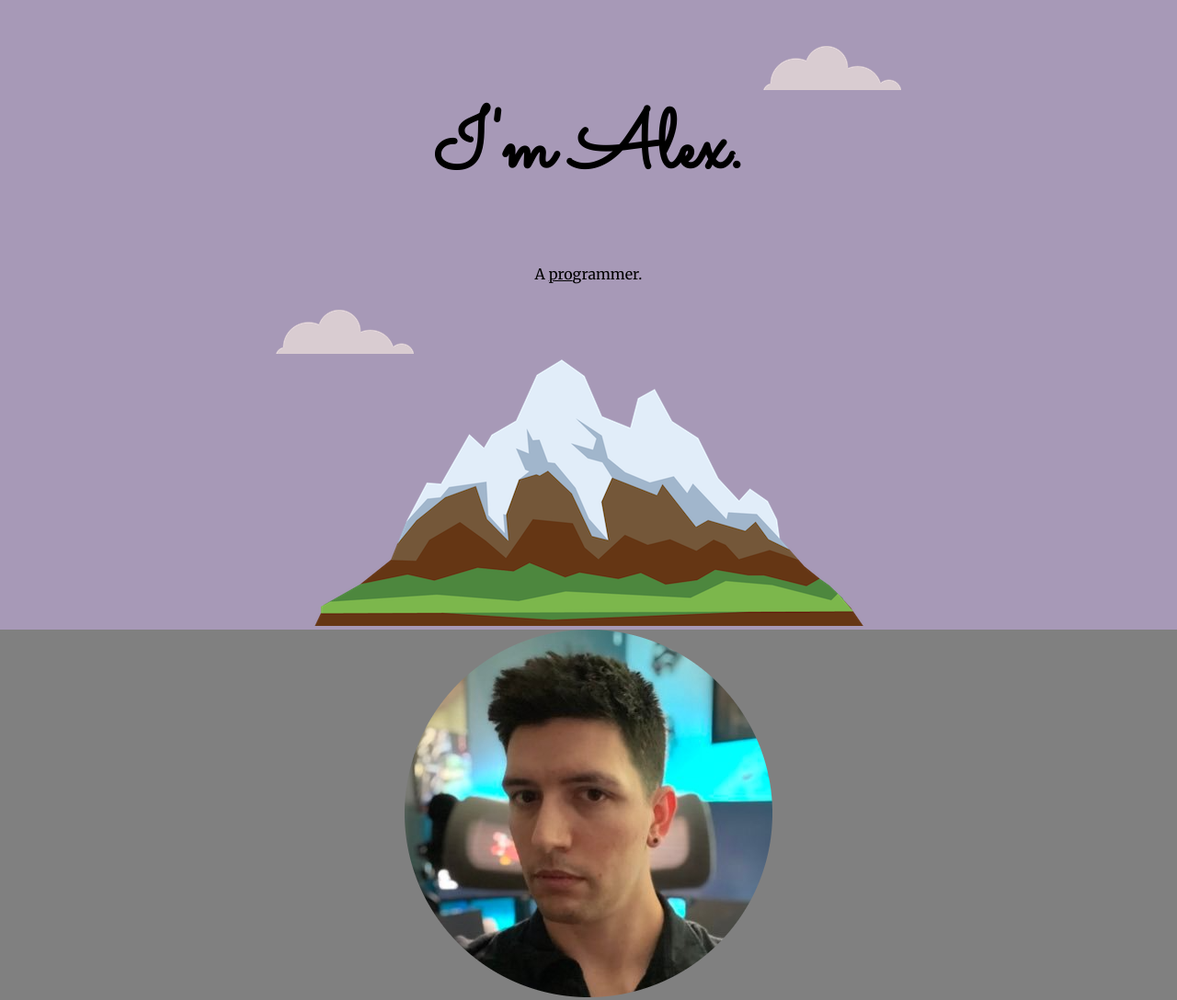
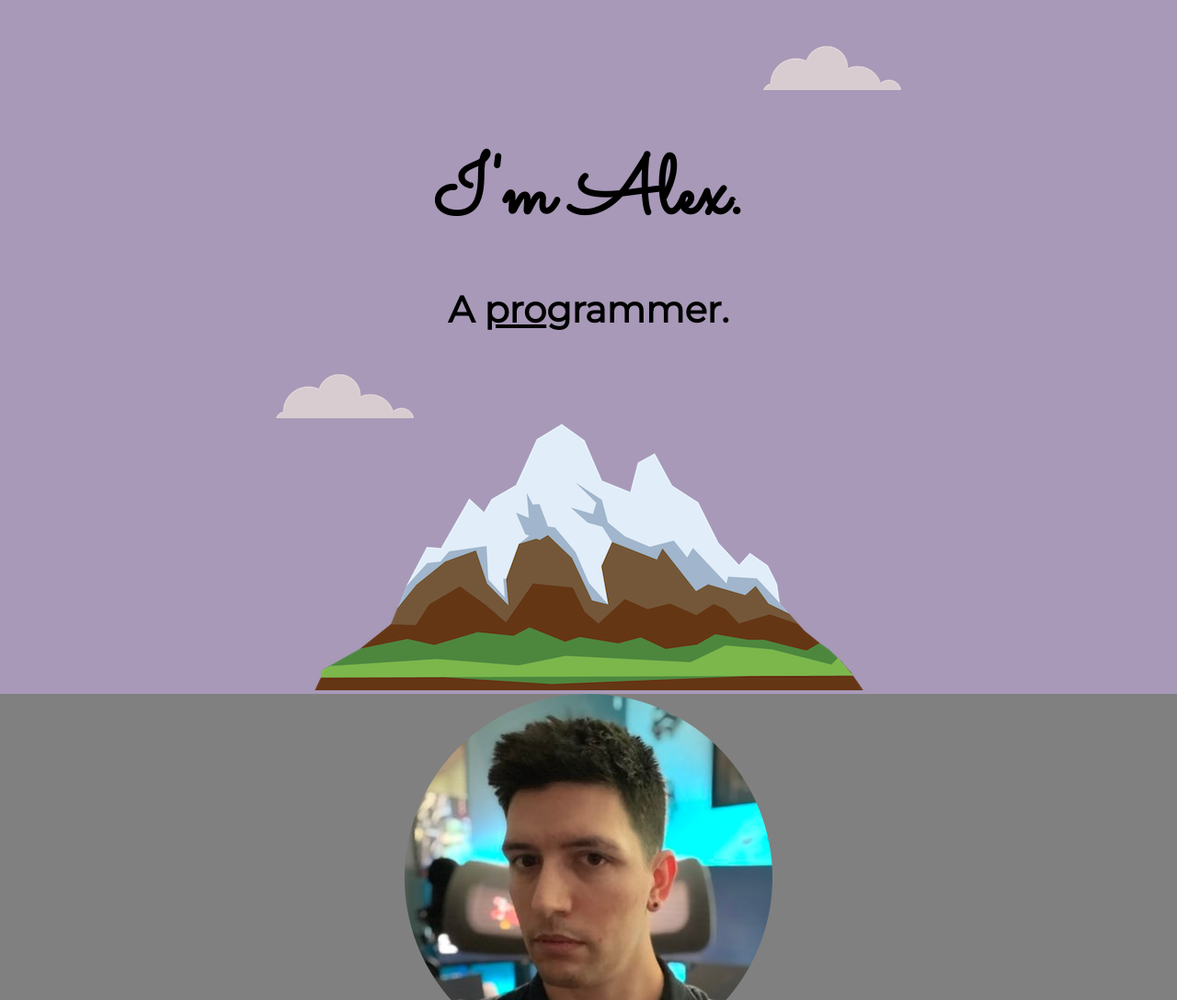
Before and after one commit to asbourlotos/tutorial-portfolio, a plain HTML site: page index.html in a window 1280 px wide. Shown: the top 1088 px of the page at 92% size. Drawn offline with Linux system fonts and the light colour scheme.

Commit message:
video 53 complete

```diff
--- a/css/styles.css
+++ b/css/styles.css
@@ -7,11 +7,12 @@ body {
 
 h1 {
     font-size: 5.5em;
-    margin-top: 0;
+    margin: 50px auto 0 auto;
     font-family: 'Sacramento', cursive;
 }
 
 h2 {
+    font-size: 2.5rem;
     font-family: 'Montserrat', sans-serif;
 }
 
--- a/index.html
+++ b/index.html
@@ -15,7 +15,7 @@
     <div id="top-container">
         <img class="top-cloud" src="images/cloud.png" alt="cloud-img">
         <h1>I'm Alex.</h1>
-        <p>A <span>pro</span>grammer.</p>
+        <h2>A <span>pro</span>grammer.</h2>
         <img class="bottom-cloud" src="images/cloud.png" alt="cloud-img">
         <img src="images/mountain.png" alt="mountain-img">
     </div>
```
